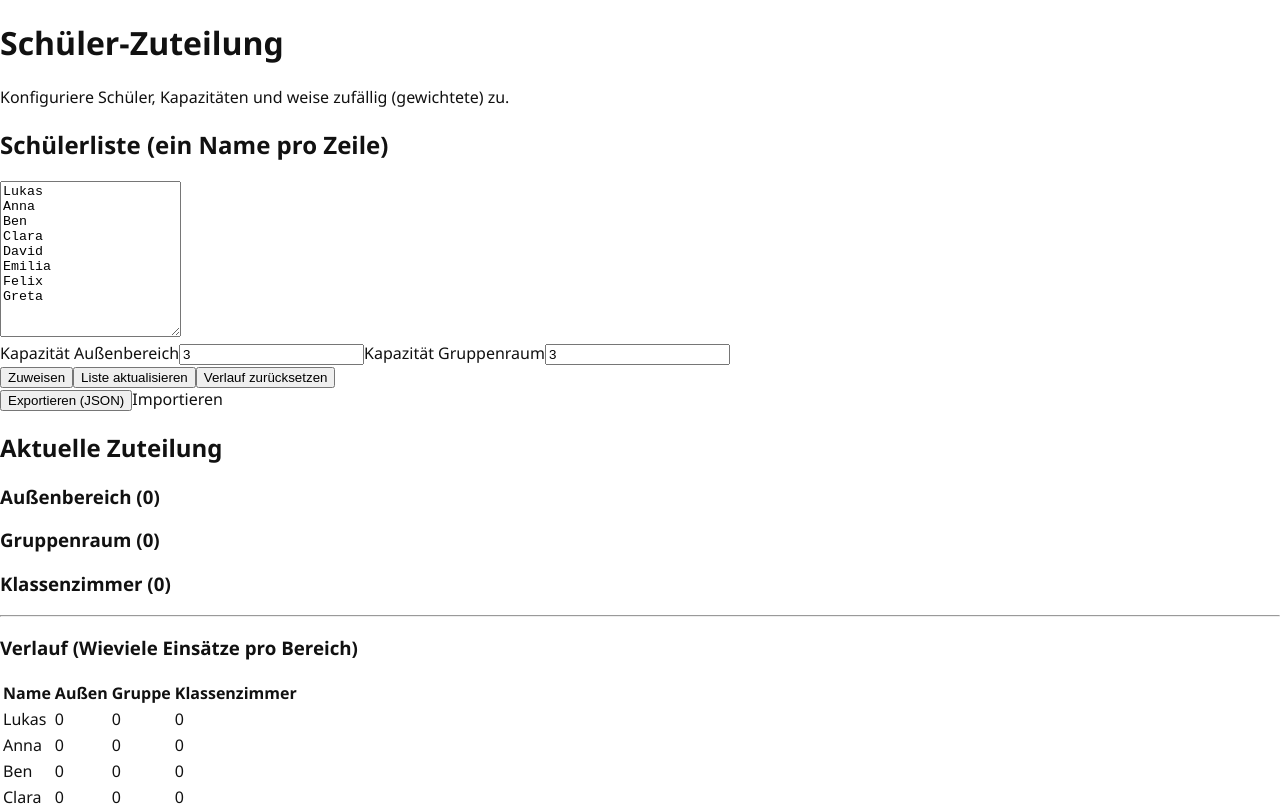
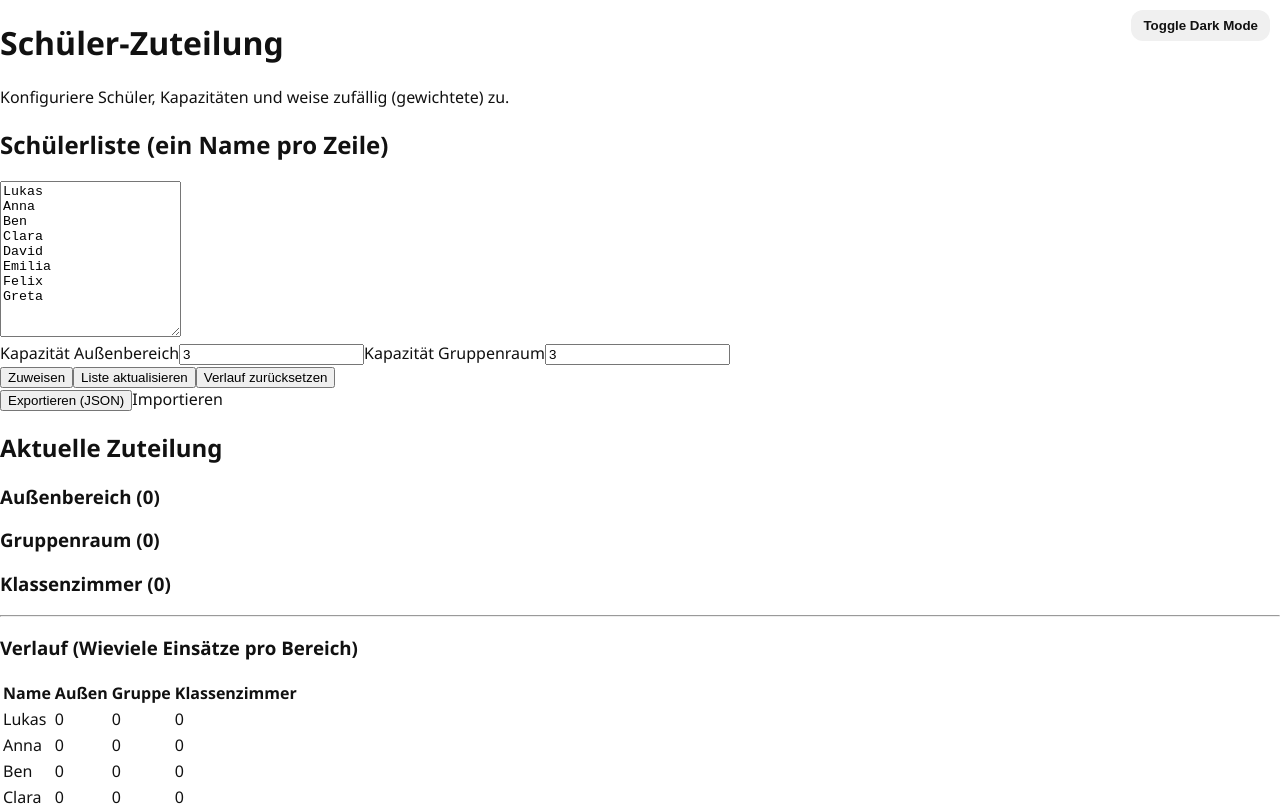
Before and after one commit to TheUltimateVxnom/ZuteilungSchueler, a React (Vite) app: page / in a window 1280 px wide. Shown: the top 806 px of the page. Built offline with nearby package versions, Linux system fonts and the light colour scheme.

Commit message:
Update main.jsx

```diff
--- a/src/main.jsx
+++ b/src/main.jsx
@@ -1,10 +1,50 @@
-import React from "react";
+import React, { useState, useEffect } from "react";
 import ReactDOM from "react-dom/client";
-import App from "./App.jsx";  // ./App.jsx, NICHT /src/App.jsx
-import "./index.css";          // falls du Tailwind nutzt
+import App from "./App.jsx";
+import "./index.css";
+
+// Dark Mode Wrapper
+function Root() {
+  const [theme, setTheme] = useState("light");
+
+  // Theme auf <html> setzen
+  useEffect(() => {
+    document.documentElement.setAttribute("data-theme", theme);
+  }, [theme]);
+
+  const toggleTheme = () => {
+    setTheme(theme === "dark" ? "light" : "dark");
+  };
+
+  return (
+    <>
+      <button
+        id="theme-toggle"
+        onClick={toggleTheme}
+        style={{
+          position: "fixed",
+          top: "10px",
+          right: "10px",
+          padding: "8px 12px",
+          borderRadius: "12px",
+          border: "none",
+          cursor: "pointer",
+          backgroundColor: "var(--card-bg)",
+          color: "var(--text-color)",
+          fontWeight: "bold",
+          transition: "background-color 0.3s",
+          zIndex: 1000,
+        }}
+      >
+        Toggle Dark Mode
+      </button>
+      <App />
+    </>
+  );
+}
 
 ReactDOM.createRoot(document.getElementById("root")).render(
   <React.StrictMode>
-    <App />
+    <Root />
   </React.StrictMode>
 );
```
